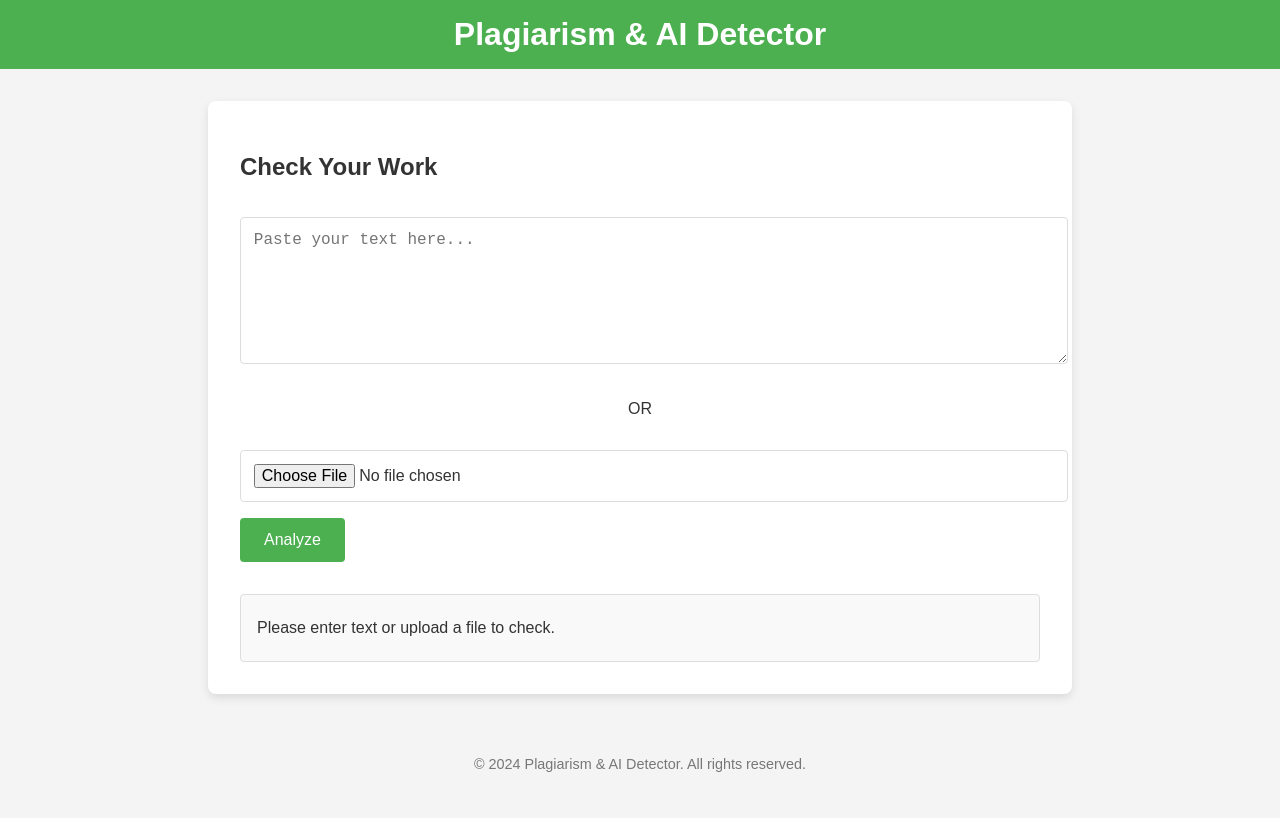
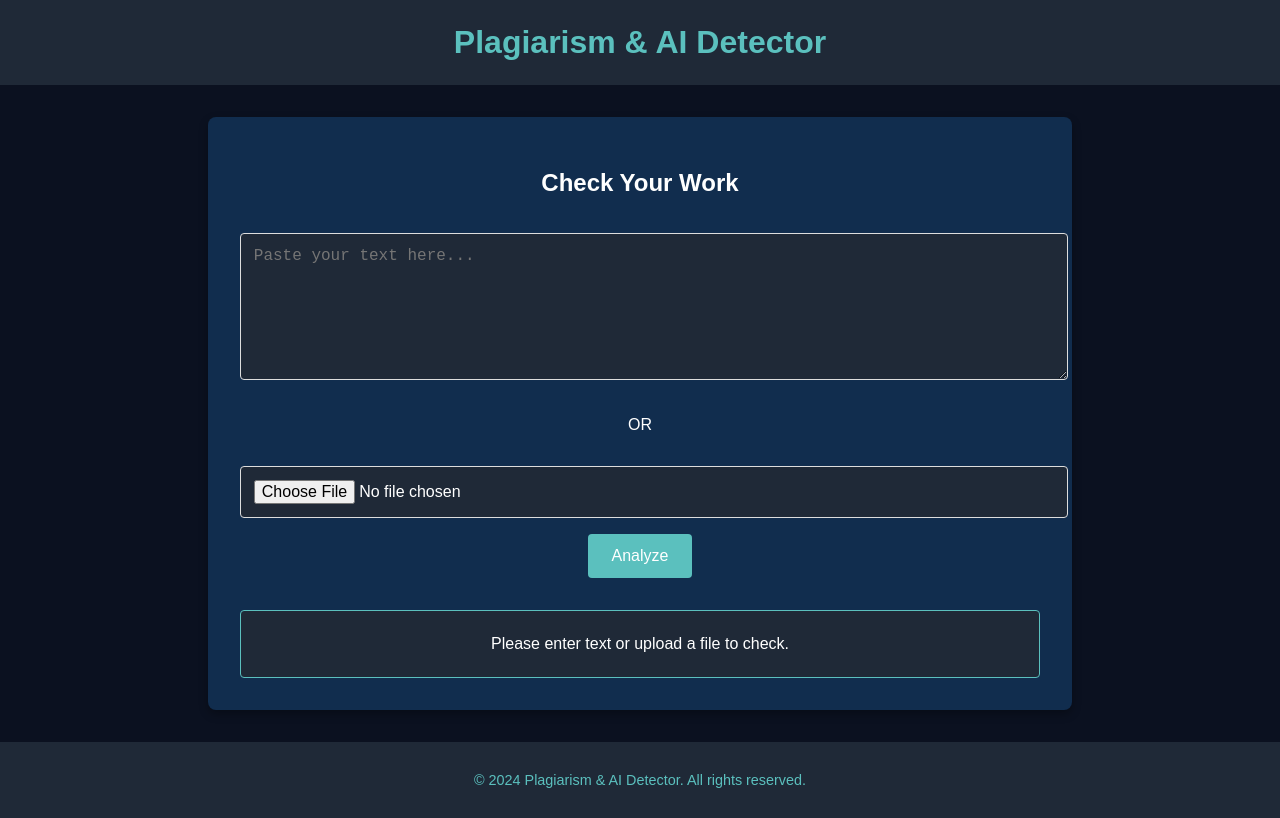
Before and after one commit to altitudeai-ceo/a-plagiarism-detector, a plain HTML site: page index.html in a window 1280 px wide. Both pictures are taken after a click on the button "Analyze". Drawn offline with Linux system fonts and the light colour scheme.

Commit message:
Update styles.css

```diff
--- a/styles.css
+++ b/styles.css
@@ -1,17 +1,17 @@
 /* General Styles */
 body {
   font-family: Arial, sans-serif;
+  background-color: #0b1120; /* Dark background */
+  color: white; /* Light text color */
   margin: 0;
   padding: 0;
-  background-color: #f4f4f4;
-  color: #333;
 }
 
 header {
   text-align: center;
-  padding: 1rem;
-  background-color: #4caf50;
-  color: white;
+  padding: 1.5rem;
+  background-color: #1f2937; /* Dark gray header */
+  color: #5bc0be; /* Light teal header text */
 }
 
 header h1 {
@@ -24,9 +24,10 @@ header h1 {
   margin: 2rem auto;
   padding: 2rem;
   max-width: 800px;
-  background: white;
-  box-shadow: 0 4px 10px rgba(0, 0, 0, 0.1);
+  background: #112d4e; /* Dark blue container */
   border-radius: 8px;
+  box-shadow: 0 4px 10px rgba(0, 0, 0, 0.3);
+  text-align: center;
 }
 
 textarea,
@@ -37,6 +38,8 @@ input[type="file"] {
   font-size: 1rem;
   border: 1px solid #ddd;
   border-radius: 4px;
+  background: #1f2937; /* Input background matches header */
+  color: white;
 }
 
 textarea {
@@ -49,7 +52,7 @@ button {
   padding: 0.8rem 1.5rem;
   font-size: 1rem;
   color: white;
-  background-color: #4caf50;
+  background-color: #5bc0be;
   border: none;
   border-radius: 4px;
   cursor: pointer;
@@ -57,15 +60,15 @@ button {
 }
 
 button:hover {
-  background-color: #45a049;
+  background-color: #3a9fa8; /* Darker teal on hover */
 }
 
 /* Results Section */
 .result {
   margin-top: 2rem;
   padding: 1rem;
-  background: #f9f9f9;
-  border: 1px solid #ddd;
+  background: #1f2937; /* Match input field background */
+  border: 1px solid #5bc0be;
   border-radius: 4px;
   font-size: 1rem;
 }
@@ -76,7 +79,7 @@ button:hover {
 
 .result span {
   font-weight: bold;
-  color: #4caf50;
+  color: #5bc0be; /* Light teal for matched document text */
 }
 
 .result ul {
@@ -87,21 +90,22 @@ button:hover {
 .result ul li {
   margin: 0.5rem 0;
   padding: 0.5rem;
-  border-left: 4px solid #4caf50;
-  background: #f4fff4;
+  border-left: 4px solid #5bc0be;
+  background: #112d4e;
 }
 
 /* Highlighted Text Section */
 .highlight {
-  background-color: yellow;
+  background-color: yellow; /* Highlight plagiarized words */
   font-weight: bold;
+  color: black; /* Ensure readability on yellow */
 }
 
 .highlighted-text {
   margin: 1rem 0;
   padding: 0.5rem;
-  border: 1px solid #ddd;
-  background: #f9f9f9;
+  border: 1px solid #5bc0be;
+  background: #1f2937; /* Match results background */
   font-family: monospace;
   white-space: pre-wrap;
   word-wrap: break-word;
@@ -112,7 +116,7 @@ footer {
   text-align: center;
   padding: 1rem;
   margin-top: 2rem;
-  background-color: #f4f4f4;
-  color: #777;
+  background-color: #1f2937;
+  color: #5bc0be;
   font-size: 0.9rem;
 }
```
